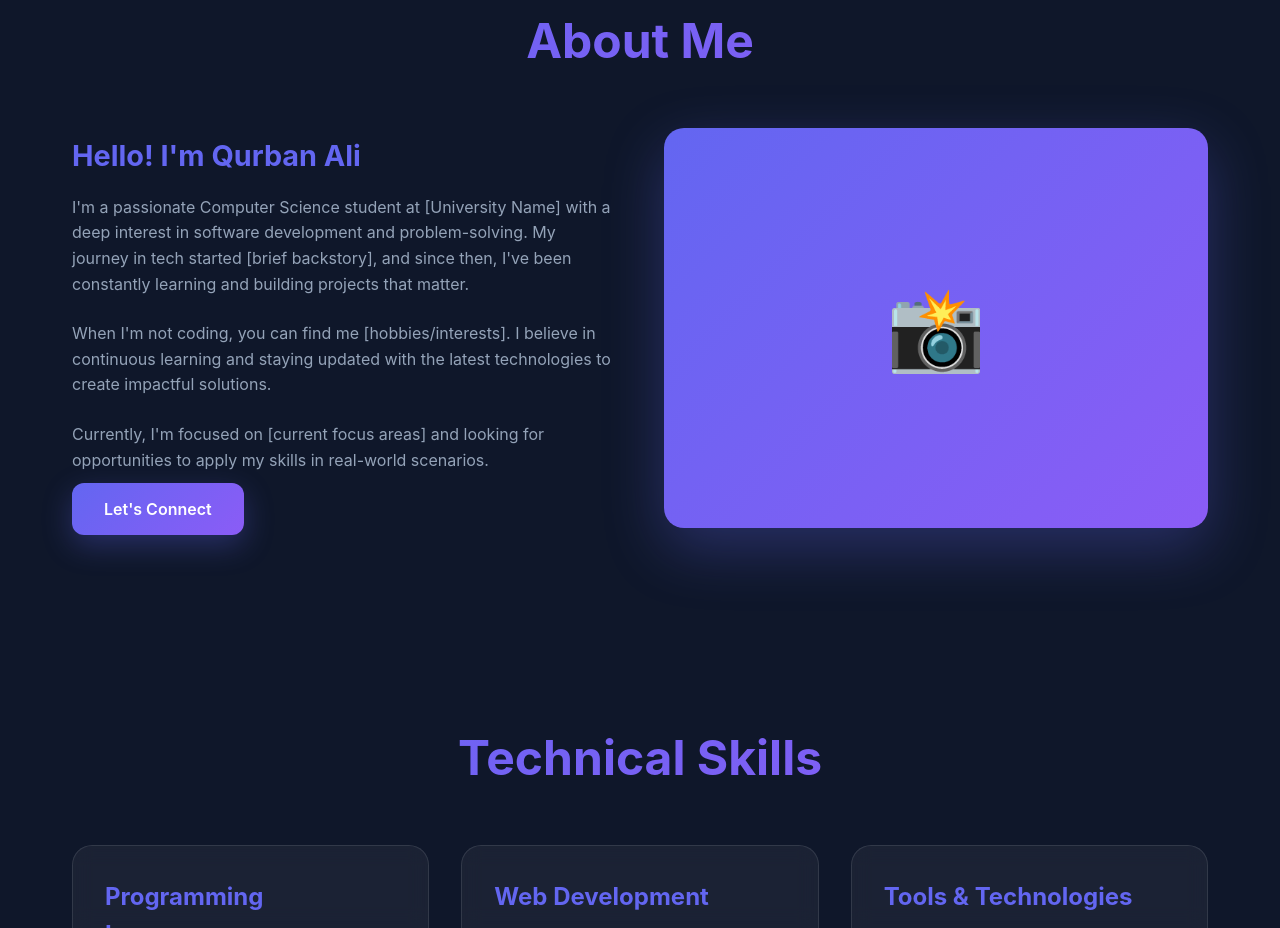
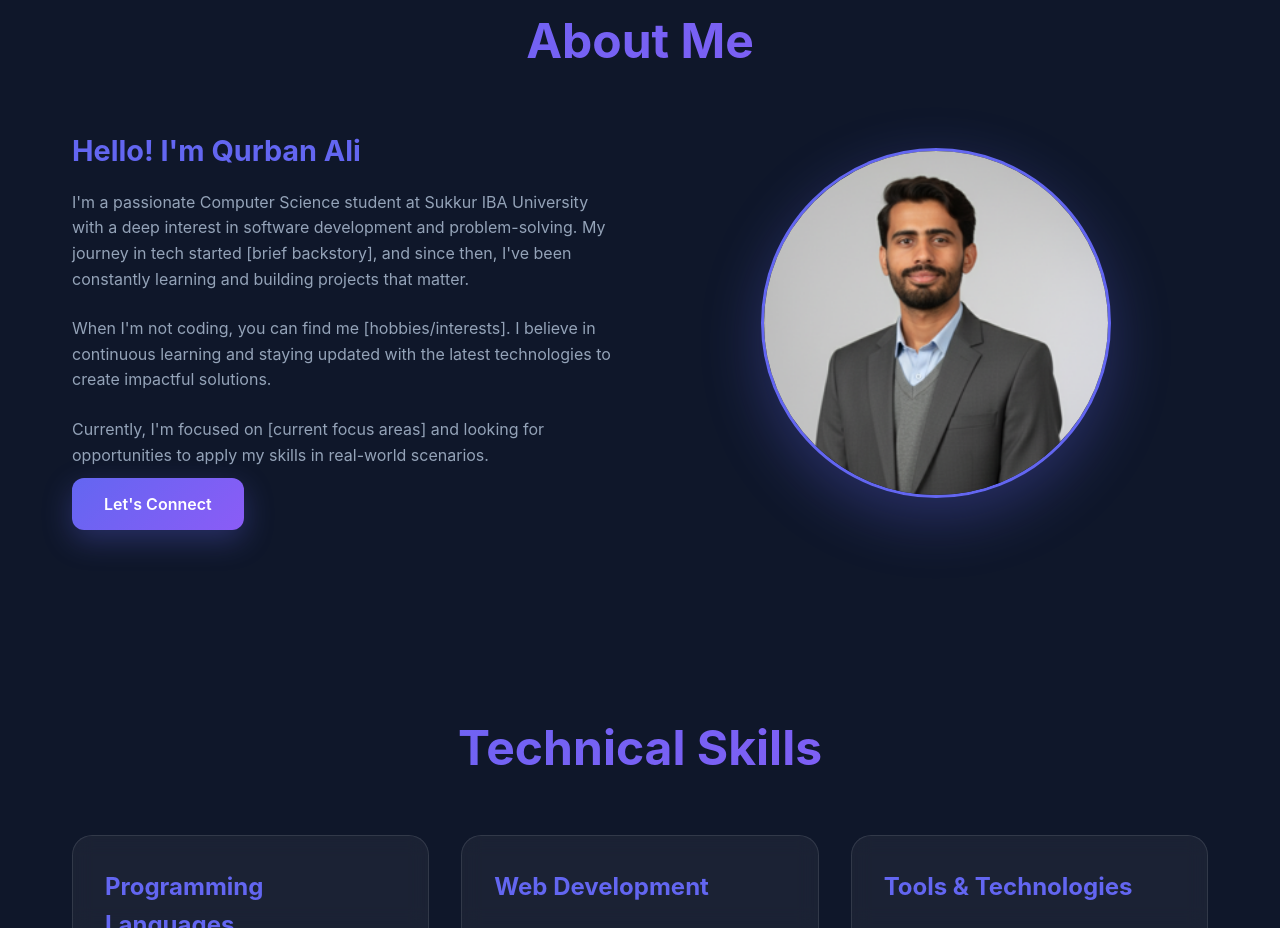
Before and after one commit to qurban-12/portfolio, a plain HTML site: page index.html in a window 1280 px wide. Shown: the part 893-1821 px from the top of the page. Drawn offline with Linux system fonts and the light colour scheme.

Commit message:
update profile picture

```diff
--- a/index.html
+++ b/index.html
@@ -238,14 +238,18 @@
         }
 
         .about-image {
-            background: linear-gradient(135deg, var(--primary), var(--secondary));
-            border-radius: 20px;
-            height: 400px;
             display: flex;
             align-items: center;
             justify-content: center;
-            font-size: 5rem;
+        }
+
+        .about-image img {
+            width: 350px;
+            height: 350px;
+            border-radius: 50%;
+            object-fit: cover;
             box-shadow: 0 20px 60px rgba(99, 102, 241, 0.3);
+            border: 3px solid var(--primary);
         }
 
         /* Skills Section */
@@ -627,13 +631,13 @@
         <div class="about-content">
             <div class="about-text">
                 <h3>Hello! I'm Qurban Ali</h3>
-                <p>I'm a passionate Computer Science student at [University Name] with a deep interest in software development and problem-solving. My journey in tech started [brief backstory], and since then, I've been constantly learning and building projects that matter.</p>
+                <p>I'm a passionate Computer Science student at Sukkur IBA University with a deep interest in software development and problem-solving. My journey in tech started [brief backstory], and since then, I've been constantly learning and building projects that matter.</p>
                 <p>When I'm not coding, you can find me [hobbies/interests]. I believe in continuous learning and staying updated with the latest technologies to create impactful solutions.</p>
                 <p>Currently, I'm focused on [current focus areas] and looking for opportunities to apply my skills in real-world scenarios.</p>
                 <a href="#contact" class="btn btn-primary">Let's Connect</a>
             </div>
             <div class="about-image">
-                📸
+                <img src="qurban.png" alt="Qurban Ali - Profile Picture">
             </div>
         </div>
     </section>
```
Also changed, not shown: qurban.png (added).
